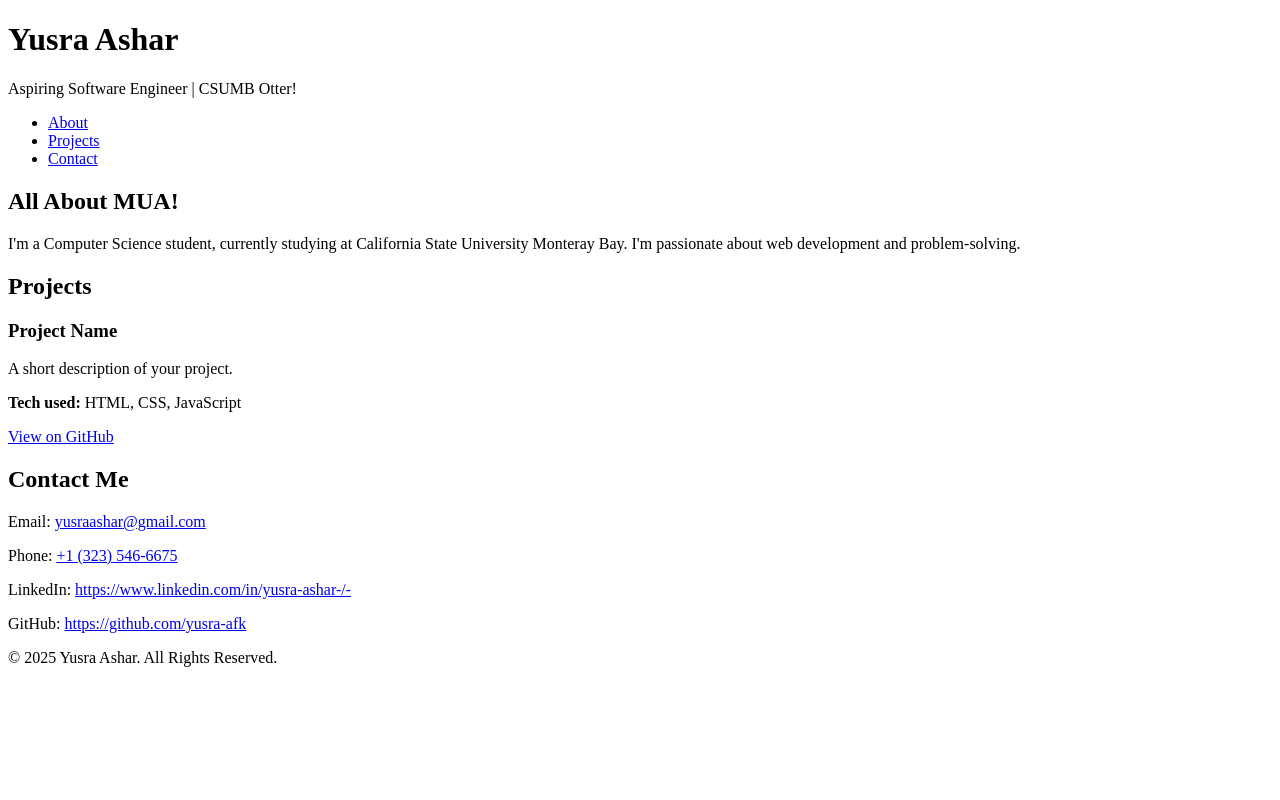
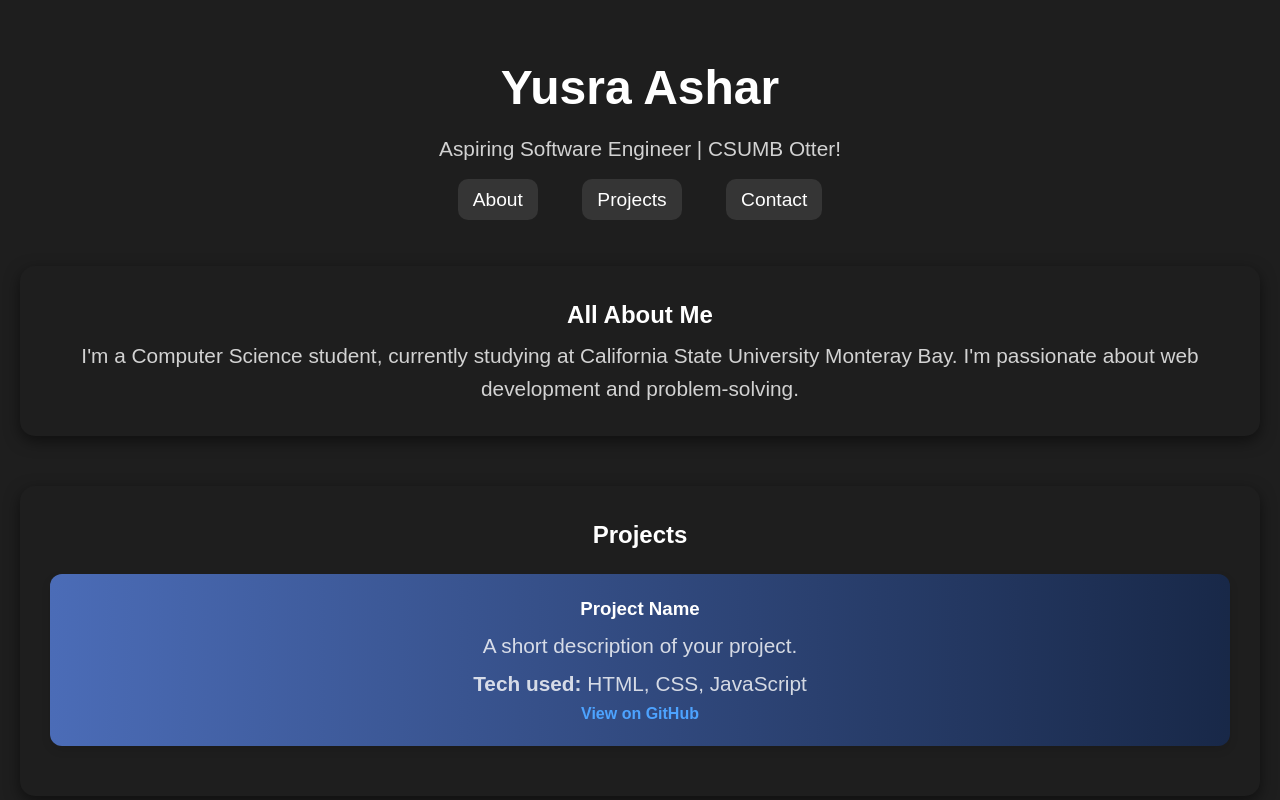
Before and after one commit to yusra-afk/Portfolio, a plain HTML site: page index.html in a window 1280 px wide. Shown: the top 800 px of the page. Drawn offline with Linux system fonts and the light colour scheme.

Commit message:
Made a few tweaks to style and layout.

```diff
--- a/css/styles.css
+++ b/css/styles.css
@@ -1,4 +1,4 @@
-/*Reset some default browser styes*/
+/*Reset some default browser styles*/
 *{
     margin: 0;
     padding: 0;
@@ -16,11 +16,11 @@ body {
     line-height: 1.6;
 }
 
-/* Add Google Font */
-@import url('https://fonts.googleapis.com/css2?family=Poppins:wght@300;400;600&display=swap');
+/*Add Google font*/
+@import url('https://fonts.googleapis.com/css2?family=Poppins:wght@300;400;500;600;700&display=swap');
 
-header {
-    background: linear-gradient(to right, #667eea, #764ba2);
+header{
+    background: #1E1E1E;
     color: white;
     padding: 50px 20px;
     border-bottom-left-radius: 50px;
@@ -58,41 +58,61 @@ nav ul li a {
     text-decoration: none;
     font-size: 1.2em;
     padding: 10px 15px;
-    border-radius: 25px;
-    transition: 0.3s;
+    border-radius: 10px;
+    background: rgba(255, 255, 255, 0.1);
+    transform: scale(1.05);
+    transition: 0.3s ease-in-out;
 }
 
 nav ul li a:hover {
     background: rgba(255, 255, 255, 0.2);
-    box-shadow: 0 2px 8px rgba(0, 0, 0, 0.2);
+    color: #fff;
+    padding: 12px 18px;
 }
 
 section {
     margin: 50px auto;
     padding: 30px;
-    background: white;
+    background: #1E1E1E;  /* Keep the dark theme */
+    color: white;
+    padding: 30px;
     border-radius: 15px;
-    box-shadow: 0 5px 15px rgba(0, 0, 0, 0.1);
-    max-width: 800px;
-    transition: 0.3s;
+    box-shadow: 0 5px 15px rgba(0, 0, 0, 0.5); /* Increase shadow depth */
+    transition: all 0.3s ease-in-out;
 }
 
 section:hover {
-    transform: scale(1.02);
+    transform: scale(1.02);  /* Subtle pop effect on hover */
+    box-shadow: 0 8px 20px rgba(0, 0, 0, 0.7);
 }
 
 .project {
+    color: white;
     padding: 20px;
-    background: #f1f1f1;
+    background: linear-gradient(to right, #4b6cb7, #182848);
+    backdrop-filter: blur(15px);
     border-radius: 12px;
     margin: 20px 0;
     box-shadow: 0 4px 10px rgba(0, 0, 0, 0.1);
     transition: 0.3s;
 }
 
+
 .project:hover {
     transform: translateY(-5px);
     box-shadow: 0 6px 15px rgba(0, 0, 0, 0.2);
+}
+
+.project a {
+    color: #4da3ff;
+    font-weight: bold;
+    text-decoration: none;
+    transition: color 0.3s ease-in-out;
+}
+
+.project a:hover {
+    color: #1E90FF; /* Brightens slightly on hover */
+    text-decoration: underline;
 }
 
 #contact a {
@@ -100,15 +120,15 @@ section:hover {
     text-decoration: none;
     font-weight: bold;
     display: inline-block;
-    padding: 10px 15px;
+    padding: 12px 18px;
     background: rgba(0, 123, 255, 0.1);
-    border-radius: 10px;
+    border-radius: 8px;
     transition: 0.3s;
 }
 
 #contact a:hover {
     background: #007bff;
-    color: white;
+    color: rgb(108, 93, 93);
 }
 
 footer {
--- a/index.html
+++ b/index.html
@@ -4,7 +4,7 @@
         <meta charset="UTF-8"> <!-- Sets character encoding -->
         <meta name="viewport" content="width=device-width, initial-scale=1.0"> <!-- Sets viewport for responsiveness -->
         <title>Yusra Ashar</title> <!-- Sets title of the page -->
-        <link rel="stylesheet" href="style.css"> <!-- Links to external stylesheet -->
+        <link rel="stylesheet" href="css/styles.css"><!-- Links to external stylesheet -->
     </head>
     <body>
         <header>
@@ -18,7 +18,7 @@
                 </ul>
             </nav>
             <section id="about">
-                <h2>All About MUA!</h2>
+                <h2>All About Me</h2>
                 <p>I'm a Computer Science student, currently studying at California State University Monteray Bay. I'm passionate about web development and problem-solving.</p>
             </section>
             <section id="Projects">
```
